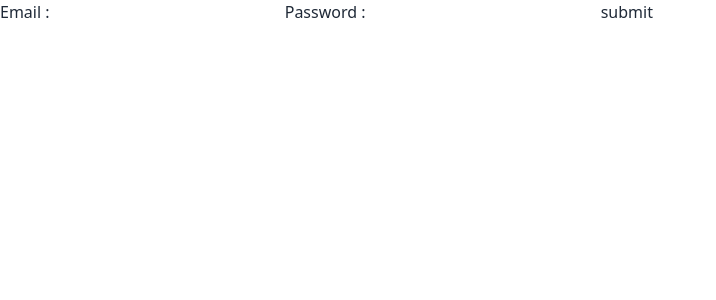
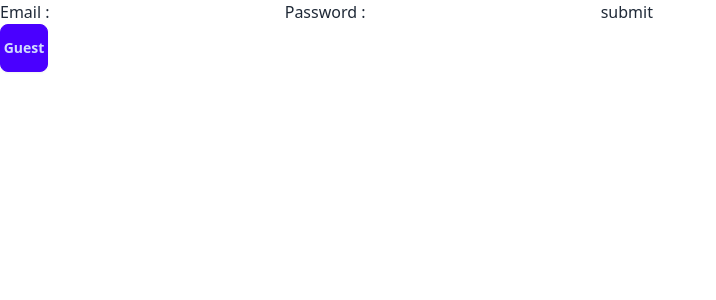
Before and after one commit to ranslot/Furniture-Shop, a React (Vite) app in the folder Client/: page / in a window 1280 px wide. Shown: the top 300 px of the page, without its empty margins (0-716 px from the left). Built offline with nearby package versions, Linux system fonts and the light colour scheme.

Commit message:
add routing

```diff
--- a/Client/src/App.tsx
+++ b/Client/src/App.tsx
@@ -1,7 +1,19 @@
+import { Redirect, Route, Switch } from "wouter";
 import Test from "./test";
+import Guest from "./Layout/GuestLayout";
+import Authentication from "./Layout/AuthenticationLayout";
 
 function App() {
-  return <Test></Test>;
+  return (
+    <Switch>
+      <Route path="/" component={Test} />
+      <Route path="/g" component={Guest} />
+      <Route path="/auth/:page" component={Authentication} />
+      <Route>
+        <Redirect to="/" />
+      </Route>
+    </Switch>
+  );
 }
 
 export default App;
--- /dev/null
+++ b/Client/src/Layout/AuthenticationLayout.tsx
@@ -0,0 +1,19 @@
+import { Redirect, useRoute } from "wouter";
+import Login from "../Page/Login";
+
+function Authentication() {
+  // eslint-disable-next-line @typescript-eslint/no-unused-vars
+  const [_match, params] = useRoute("/auth/:page");
+  console.log(params);
+
+  if (params?.page === "login") {
+    return <Login />;
+  }
+  if (params?.page === "register") {
+    return null;
+  }
+
+  return <Redirect to="/" />;
+}
+
+export default Authentication;
--- /dev/null
+++ b/Client/src/Layout/GuestLayout.tsx
@@ -0,0 +1,5 @@
+function Guest() {
+  return <h1>Guest</h1>;
+}
+
+export default Guest;
--- a/Client/src/Page/Login.tsx
+++ b/Client/src/Page/Login.tsx
@@ -0,0 +1,5 @@
+export default function Login() {
+  console.log("Login");
+
+  return <></>;
+}
--- a/Client/src/test.tsx
+++ b/Client/src/test.tsx
@@ -2,6 +2,7 @@ import { useForm } from "react-hook-form";
 import { useMutation, useQueryClient } from "@tanstack/react-query";
 import { postData } from "./helpers/httpRequest";
 import { useState } from "react";
+import { Link } from "wouter";
 
 type sendFormData = {
   email: string;
@@ -86,6 +87,9 @@ function Test() {
         {serverErrors?.errors.password && <p>Wrong Password</p>}
         <button type="submit">submit</button>
       </form>
+      <Link to="/g" className="btn btn-square btn-primary">
+        Guest
+      </Link>
     </>
   );
 }
```
Also changed, not shown: Client/src/Layout/Admin.tsx (deleted), Client/src/Layout/AdminLayout.tsx (added), Client/src/Layout/Authentication.tsx (deleted), Client/src/Layout/Guest.tsx (deleted), Client/src/Layout/User.tsx (deleted), Client/src/Layout/UserLayout.tsx (added).
